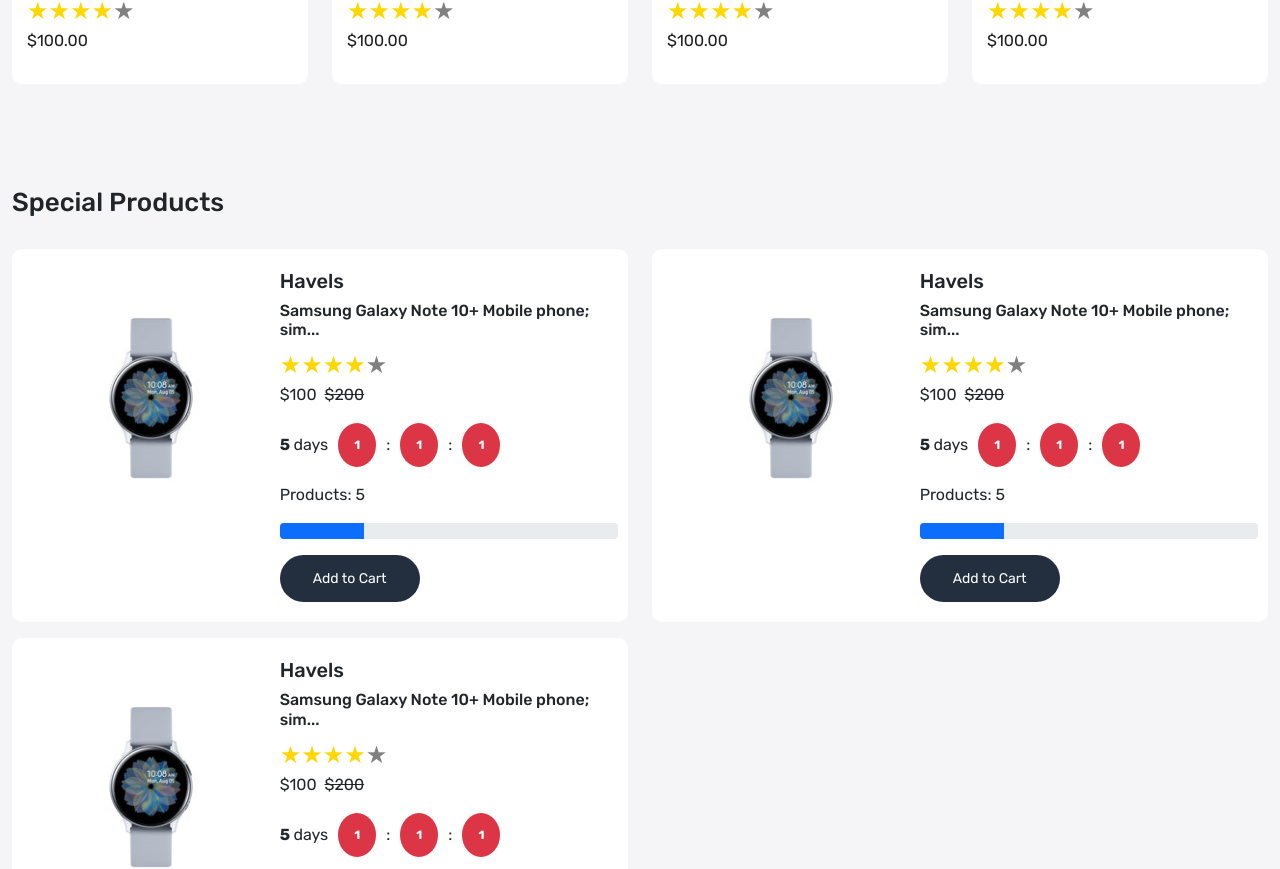
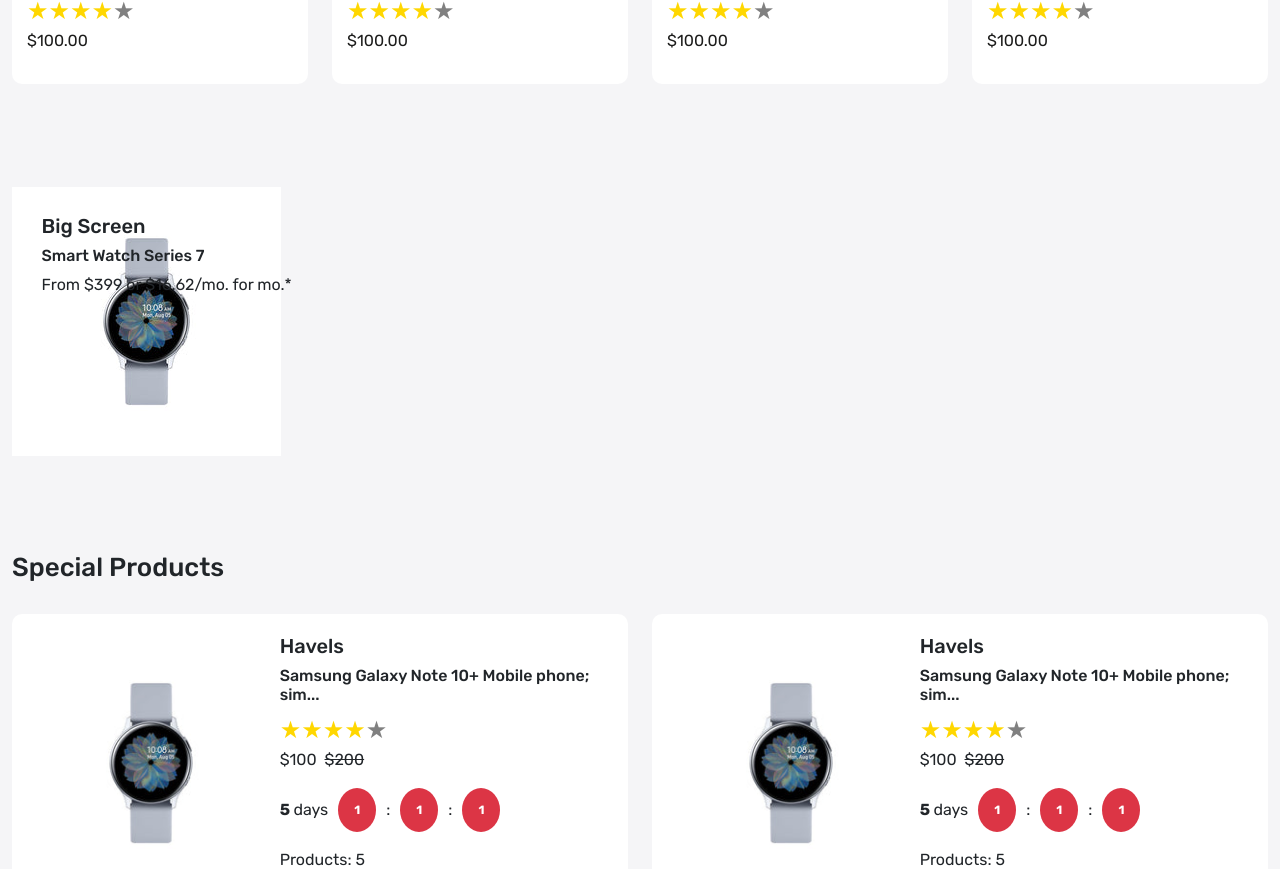
Before and after one commit to AbrarAhamed18/SwapIt, a React (Create React App) app: page / in a window 1280 px wide. Shown: the part 1671-2540 px from the top of the page. Built offline with nearby package versions, Linux system fonts and the light colour scheme.

Commit message:
"home change 2"

```diff
--- a/src/App.css
+++ b/src/App.css
@@ -343,6 +343,14 @@
 
 /* Special product Part Ends Here*/
 
+/* Famous card*/
+.famous-card .famous-content{
+  top:10%;
+  left:10%;
+}
+
+/* Famous card Ends Here*/
+
 
 
 
--- a/src/pages/Home.js
+++ b/src/pages/Home.js
@@ -208,6 +208,24 @@
         </div>
     </section>
 
+    <section className="famous-wrapper py-5 home-wrapper-2">
+        <div className="container-xxl">
+            <div className="row">
+                <div className="col-3">
+                    <div className="famous-card position-relative">
+                        <img src="images/watch.jpg" alt="" />
+                        <div className="famous-content position-absolute">
+                            <h5>Big Screen</h5>
+                            <h6>Smart Watch Series 7</h6>
+                            <p>From $399 or $16.62/mo. for mo.*</p>
+                        </div>
+
+                    </div>
+                </div>
+            </div>
+        </div>
+    </section>
+
     <section className='special-wrapper py-5 home-wrapper-2'>
         <div className="container-xxl">
             <div className="row">
```
